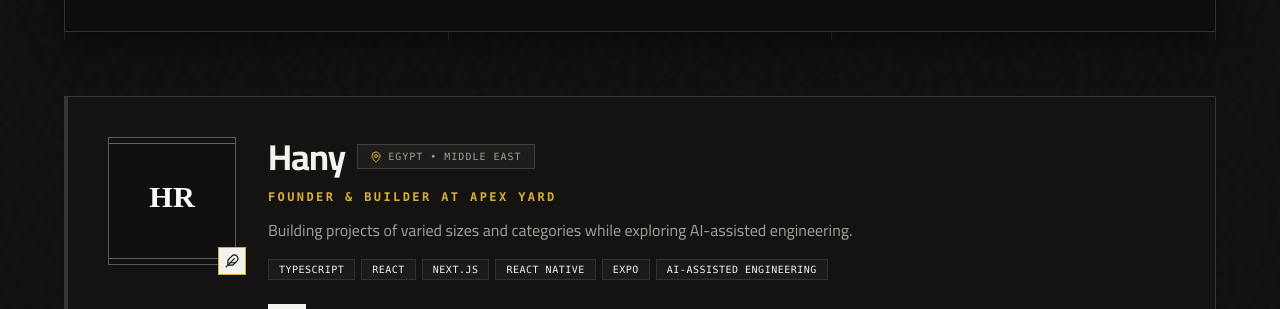
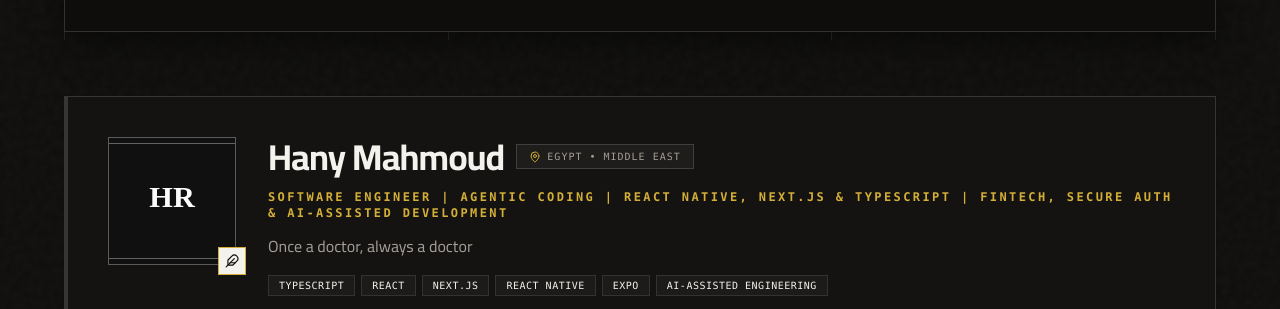
Before and after one commit to Hany-R-Mahmoud/dev-stage, a React (Vite) app: page / in a window 1280 px wide. Shown: the part 760-1069 px from the top of the page. Built offline with nearby package versions, Linux system fonts and the light colour scheme; no server answers; a web font is replaced by a local one.

Commit message:
chore: update portfolio profile metadata

```diff
--- a/src/data/portfolioData.ts
+++ b/src/data/portfolioData.ts
@@ -2,15 +2,15 @@ import type { Profile, Project } from '../types';
 
 export const PORTFOLIO_PROFILE = {
   "name": {
-    "en": "Hany",
+    "en": "Hany Mahmoud",
     "ar": "هاني"
   },
   "title": {
-    "en": "Founder & Builder at Apex Yard",
+    "en": "Software Engineer | Agentic coding | React Native, Next.js & TypeScript | Fintech, Secure Auth & AI-Assisted Development",
     "ar": "مؤسس ومطور في Apex Yard"
   },
   "bio": {
-    "en": "Building projects of varied sizes and categories while exploring AI-assisted engineering.",
+    "en": "Once a doctor, always a doctor",
     "ar": "أبني مشاريع متنوعة في الحجم والمجال مع استكشاف هندسة البرمجيات بمساعدة الذكاء الاصطناعي."
   },
   "location": {
```
Also changed, not shown: 1 other file (tests, documents, lock files or other folders).
